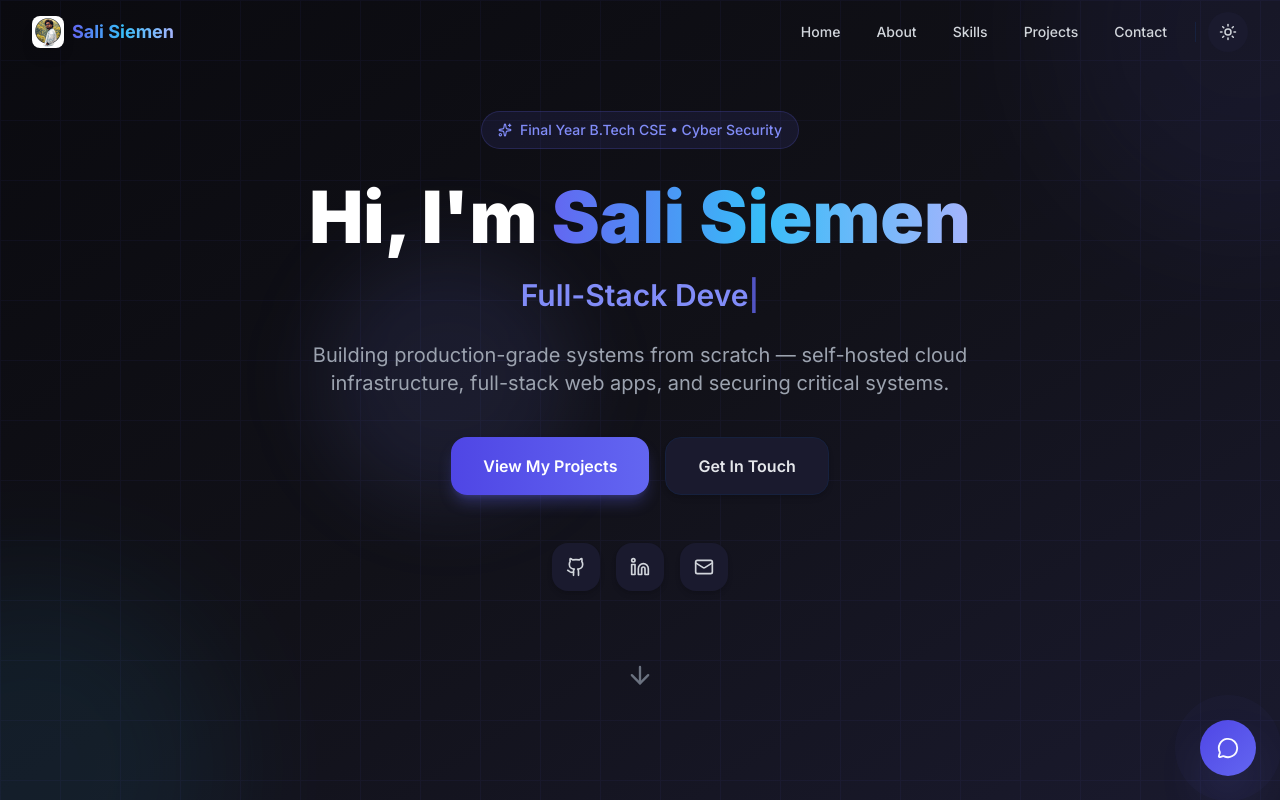
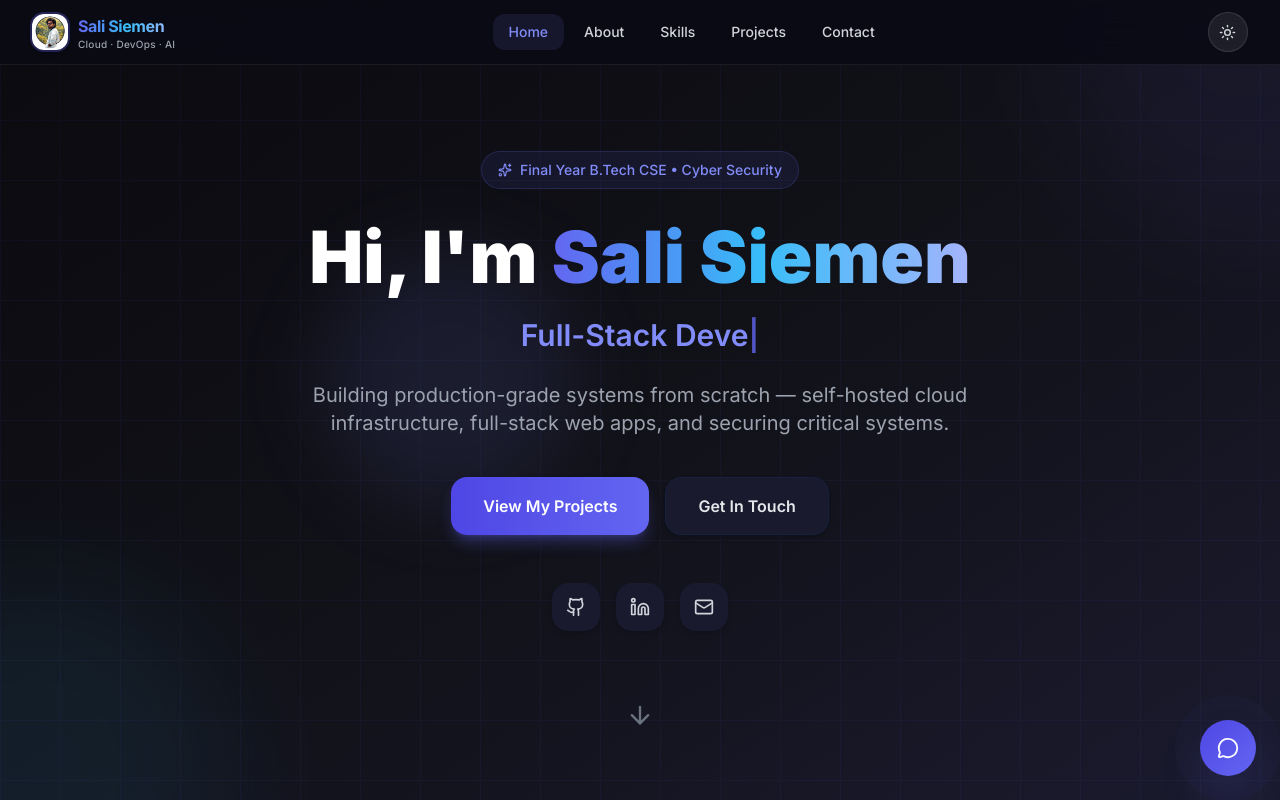
Before and after one commit to Sali-Siemen/Portfolio, a React (Vite) app in the folder frontend/: page / in a window 1280 px wide. Shown: the top 800 px of the page. Built offline with nearby package versions, Linux system fonts and the light colour scheme.

Commit message:
Glassmorphism navbar upgrade + fix hero top padding on desktop

```diff
--- a/frontend/src/components/Navbar.tsx
+++ b/frontend/src/components/Navbar.tsx
@@ -1,5 +1,5 @@
 import { useState, useEffect } from 'react';
-import { motion } from 'framer-motion';
+import { motion, AnimatePresence } from 'framer-motion';
 import { Menu, X, Sun, Moon } from 'lucide-react';
 import { useTheme } from '../context/ThemeContext';
 
@@ -15,102 +15,210 @@ const Navbar: React.FC = () => {
     const { theme, toggleTheme } = useTheme();
     const [scrolled, setScrolled] = useState(false);
     const [menuOpen, setMenuOpen] = useState(false);
+    const [activeLink, setActiveLink] = useState('#hero');
 
-    // Add scroll shadow on navbar
     useEffect(() => {
-        const onScroll = () => setScrolled(window.scrollY > 20);
+        const onScroll = () => setScrolled(window.scrollY > 10);
         window.addEventListener('scroll', onScroll);
         return () => window.removeEventListener('scroll', onScroll);
     }, []);
 
     const handleNavClick = (href: string) => {
         setMenuOpen(false);
+        setActiveLink(href);
         document.querySelector(href)?.scrollIntoView({ behavior: 'smooth' });
     };
 
     return (
-        <header
-            className={`fixed top-0 left-0 right-0 z-50 transition-all duration-300 ${scrolled
-                ? 'bg-white/80 dark:bg-dark-900/80 backdrop-blur-xl shadow-lg shadow-black/10'
-                : 'bg-transparent'
-                }`}
+        <header className="fixed top-0 left-0 right-0 z-50">
+            {/* ── Glass bar ──────────────────────────────────────────── */}
+            <div
+                style={{
+                    /* Glassmorphism — works on all modern browsers */
+                    background: theme === 'dark'
+                        ? 'rgba(10, 10, 20, 0.55)'
+                        : 'rgba(255, 255, 255, 0.60)',
+                    backdropFilter: 'blur(18px) saturate(180%)',
+                    WebkitBackdropFilter: 'blur(18px) saturate(180%)',
+                    /* Fallback for browsers without backdrop-filter */
+                    backgroundColor: theme === 'dark'
+                        ? 'rgba(10, 10, 20, 0.90)'
+                        : 'rgba(255, 255, 255, 0.92)',
+                    borderBottom: theme === 'dark'
+                        ? '1px solid rgba(255,255,255,0.07)'
+                        : '1px solid rgba(0,0,0,0.07)',
+                    boxShadow: scrolled
+                        ? theme === 'dark'
+                            ? '0 8px 32px rgba(0,0,0,0.45)'
+                            : '0 8px 32px rgba(0,0,0,0.10)'
+                        : 'none',
+                    transition: 'box-shadow 0.3s ease, background 0.3s ease',
+                }}
             >
                 <nav className="max-w-7xl mx-auto px-4 sm:px-6 lg:px-8">
                     <div className="flex items-center justify-between h-16">
-                    {/* Logo */}
+
+                        {/* ── Logo ── */}
                         <motion.div
                             initial={{ opacity: 0, x: -20 }}
                             animate={{ opacity: 1, x: 0 }}
-                        className="flex items-center gap-2 cursor-pointer"
+                            className="flex items-center gap-2.5 cursor-pointer select-none"
                             onClick={() => handleNavClick('#hero')}
                         >
-                        <img src="/favicon.png" alt="Sali Siemen Logo" className="w-8 h-8 rounded-lg shadow-lg object-contain" />
-                        <span className="font-bold text-lg gradient-text">Sali Siemen</span>
+                            <div className="relative">
+                                <img
+                                    src="/favicon.png"
+                                    alt="Logo"
+                                    className="w-9 h-9 rounded-xl object-contain shadow-md"
+                                />
+                                {/* glow ring */}
+                                <div className="absolute inset-0 rounded-xl ring-2 ring-primary-500/30" />
+                            </div>
+                            <div className="flex flex-col leading-tight">
+                                <span className="font-bold text-base gradient-text tracking-tight">
+                                    Sali Siemen
+                                </span>
+                                <span className="text-[10px] text-gray-500 dark:text-gray-400 font-medium tracking-wide hidden sm:block">
+                                    Cloud · DevOps · AI
+                                </span>
+                            </div>
                         </motion.div>
 
-                    {/* Desktop Links + Theme toggle + mobile menu — all right-aligned */}
-                    <div className="flex items-center gap-1">
-                        {/* Desktop nav links — right edge */}
+                        {/* ── Desktop links ── */}
+                        <div className="hidden md:flex items-center gap-1">
                             {navLinks.map((link, i) => (
                                 <motion.button
                                     key={link.href}
-                                initial={{ opacity: 0, y: -10 }}
+                                    initial={{ opacity: 0, y: -8 }}
                                     animate={{ opacity: 1, y: 0 }}
-                                transition={{ delay: i * 0.08 }}
+                                    transition={{ delay: i * 0.07 }}
                                     onClick={() => handleNavClick(link.href)}
-                                className="hidden md:block px-4 py-2 text-sm font-medium text-gray-700 dark:text-gray-300 hover:text-primary-500 dark:hover:text-primary-400 rounded-lg hover:bg-primary-50 dark:hover:bg-primary-500/10 transition-all"
+                                    className={`relative px-4 py-2 text-sm font-medium rounded-xl transition-all duration-200 ${activeLink === link.href
+                                            ? 'text-primary-500 dark:text-primary-400'
+                                            : 'text-gray-600 dark:text-gray-300 hover:text-primary-500 dark:hover:text-primary-400'
+                                        }`}
                                 >
+                                    {/* Active pill */}
+                                    {activeLink === link.href && (
+                                        <motion.span
+                                            layoutId="active-pill"
+                                            className="absolute inset-0 rounded-xl bg-primary-500/10 dark:bg-primary-400/10"
+                                            transition={{ type: 'spring', stiffness: 380, damping: 30 }}
+                                        />
+                                    )}
+                                    <span className="relative z-10">{link.label}</span>
+                                </motion.button>
+                            ))}
+                        </div>
+
+                        {/* ── Right icons ── */}
+                        <div className="flex items-center gap-2">
+                            {/* Theme toggle */}
+                            <motion.button
+                                whileTap={{ scale: 0.88 }}
+                                onClick={toggleTheme}
+                                id="theme-toggle"
+                                aria-label="Toggle dark mode"
+                                style={{
+                                    background: theme === 'dark'
+                                        ? 'rgba(255,255,255,0.08)'
+                                        : 'rgba(0,0,0,0.05)',
+                                    border: theme === 'dark'
+                                        ? '1px solid rgba(255,255,255,0.12)'
+                                        : '1px solid rgba(0,0,0,0.08)',
+                                }}
+                                className="w-10 h-10 rounded-full flex items-center justify-center text-gray-600 dark:text-gray-300 hover:text-primary-500 dark:hover:text-primary-400 transition-all"
+                            >
+                                <motion.div
+                                    key={theme}
+                                    initial={{ rotate: -30, opacity: 0 }}
+                                    animate={{ rotate: 0, opacity: 1 }}
+                                    transition={{ duration: 0.25 }}
+                                >
+                                    {theme === 'dark' ? <Sun size={17} /> : <Moon size={17} />}
+                                </motion.div>
+                            </motion.button>
+
+                            {/* Mobile hamburger */}
+                            <motion.button
+                                whileTap={{ scale: 0.88 }}
+                                className="md:hidden w-10 h-10 rounded-full flex items-center justify-center text-gray-600 dark:text-gray-300 transition-all"
+                                style={{
+                                    background: menuOpen
+                                        ? 'rgba(99,102,241,0.15)'
+                                        : theme === 'dark'
+                                            ? 'rgba(255,255,255,0.08)'
+                                            : 'rgba(0,0,0,0.05)',
+                                    border: theme === 'dark'
+                                        ? '1px solid rgba(255,255,255,0.12)'
+                                        : '1px solid rgba(0,0,0,0.08)',
+                                }}
+                                onClick={() => setMenuOpen(o => !o)}
+                                aria-label="Toggle menu"
+                            >
+                                <AnimatePresence mode="wait">
+                                    <motion.div
+                                        key={menuOpen ? 'x' : 'menu'}
+                                        initial={{ rotate: -90, opacity: 0 }}
+                                        animate={{ rotate: 0, opacity: 1 }}
+                                        exit={{ rotate: 90, opacity: 0 }}
+                                        transition={{ duration: 0.18 }}
+                                    >
+                                        {menuOpen ? <X size={18} /> : <Menu size={18} />}
+                                    </motion.div>
+                                </AnimatePresence>
+                            </motion.button>
+                        </div>
+                    </div>
+                </nav>
+            </div>
+
+            {/* ── Mobile menu (glass) ── */}
+            <AnimatePresence>
+                {menuOpen && (
+                    <motion.div
+                        initial={{ opacity: 0, y: -12, scale: 0.97 }}
+                        animate={{ opacity: 1, y: 0, scale: 1 }}
+                        exit={{ opacity: 0, y: -12, scale: 0.97 }}
+                        transition={{ duration: 0.22, ease: 'easeOut' }}
+                        className="md:hidden mx-3 mt-1 rounded-2xl overflow-hidden"
+                        style={{
+                            background: theme === 'dark'
+                                ? 'rgba(10, 10, 20, 0.75)'
+                                : 'rgba(255, 255, 255, 0.80)',
+                            backdropFilter: 'blur(20px) saturate(180%)',
+                            WebkitBackdropFilter: 'blur(20px) saturate(180%)',
+                            border: theme === 'dark'
+                                ? '1px solid rgba(255,255,255,0.10)'
+                                : '1px solid rgba(0,0,0,0.08)',
+                            boxShadow: '0 16px 40px rgba(0,0,0,0.18)',
+                        }}
+                    >
+                        <div className="p-2">
+                            {navLinks.map((link, i) => (
+                                <motion.button
+                                    key={link.href}
+                                    initial={{ opacity: 0, x: -10 }}
+                                    animate={{ opacity: 1, x: 0 }}
+                                    transition={{ delay: i * 0.05 }}
+                                    onClick={() => handleNavClick(link.href)}
+                                    className={`w-full text-left px-4 py-3.5 text-sm font-medium rounded-xl transition-all flex items-center gap-3 ${activeLink === link.href
+                                            ? 'text-primary-500 dark:text-primary-400 bg-primary-500/10'
+                                            : 'text-gray-700 dark:text-gray-300 hover:text-primary-500 hover:bg-primary-500/8 dark:hover:bg-primary-500/10'
+                                        }`}
+                                >
+                                    {/* Active dot indicator */}
+                                    <span className={`w-1.5 h-1.5 rounded-full flex-shrink-0 transition-colors ${activeLink === link.href
+                                            ? 'bg-primary-500'
+                                            : 'bg-gray-300 dark:bg-gray-600'
+                                        }`} />
                                     {link.label}
                                 </motion.button>
                             ))}
-
-                        {/* Divider */}
-                        <div className="hidden md:block w-px h-5 bg-gray-200 dark:bg-dark-600 mx-2" />
-
-                        {/* Dark mode toggle */}
-                        <motion.button
-                            initial={{ opacity: 0 }}
-                            animate={{ opacity: 1 }}
-                            whileTap={{ scale: 0.9 }}
-                            onClick={toggleTheme}
-                            id="theme-toggle"
-                            className="w-10 h-10 rounded-full bg-gray-100 dark:bg-dark-700 flex items-center justify-center text-gray-600 dark:text-gray-300 hover:bg-primary-100 dark:hover:bg-primary-500/20 hover:text-primary-500 transition-all"
-                            aria-label="Toggle dark mode"
-                        >
-                            {theme === 'dark' ? <Sun size={18} /> : <Moon size={18} />}
-                        </motion.button>
-
-                        {/* Mobile hamburger */}
-                        <button
-                            className="md:hidden w-10 h-10 rounded-full bg-gray-100 dark:bg-dark-700 flex items-center justify-center text-gray-600 dark:text-gray-300"
-                            onClick={() => setMenuOpen((o) => !o)}
-                            aria-label="Toggle menu"
-                        >
-                            {menuOpen ? <X size={18} /> : <Menu size={18} />}
-                        </button>
                         </div>
-                </div>
-
-                {/* Mobile menu */}
-                {menuOpen && (
-                    <motion.div
-                        initial={{ opacity: 0, y: -10 }}
-                        animate={{ opacity: 1, y: 0 }}
-                        exit={{ opacity: 0 }}
-                        className="md:hidden py-3 px-2 mb-2 bg-white dark:bg-dark-800 rounded-2xl shadow-xl border border-gray-100 dark:border-dark-700"
-                    >
-                        {navLinks.map((link) => (
-                            <button
-                                key={link.href}
-                                onClick={() => handleNavClick(link.href)}
-                                className="block w-full text-left px-4 py-3 text-sm font-medium text-gray-700 dark:text-gray-300 hover:text-primary-500 hover:bg-primary-50 dark:hover:bg-primary-500/10 rounded-xl transition-all"
-                            >
-                                {link.label}
-                            </button>
-                        ))}
                     </motion.div>
                 )}
-            </nav>
+            </AnimatePresence>
         </header>
     );
 };
--- a/frontend/src/sections/Hero.tsx
+++ b/frontend/src/sections/Hero.tsx
@@ -54,7 +54,7 @@ const Hero: React.FC = () => {
     return (
         <section
             id="hero"
-            className="relative min-h-screen flex items-center justify-center overflow-hidden bg-gradient-to-br from-gray-50 via-white to-primary-50/30 dark:from-dark-900 dark:via-dark-800 dark:to-dark-700"
+            className="relative min-h-screen flex items-center justify-center overflow-hidden pt-20 bg-gradient-to-br from-gray-50 via-white to-primary-50/30 dark:from-dark-900 dark:via-dark-800 dark:to-dark-700"
         >
             {/* Animated background orbs */}
             <div className="absolute inset-0 overflow-hidden pointer-events-none">
```
Lines whose indentation alone changed are shown as unchanged.
